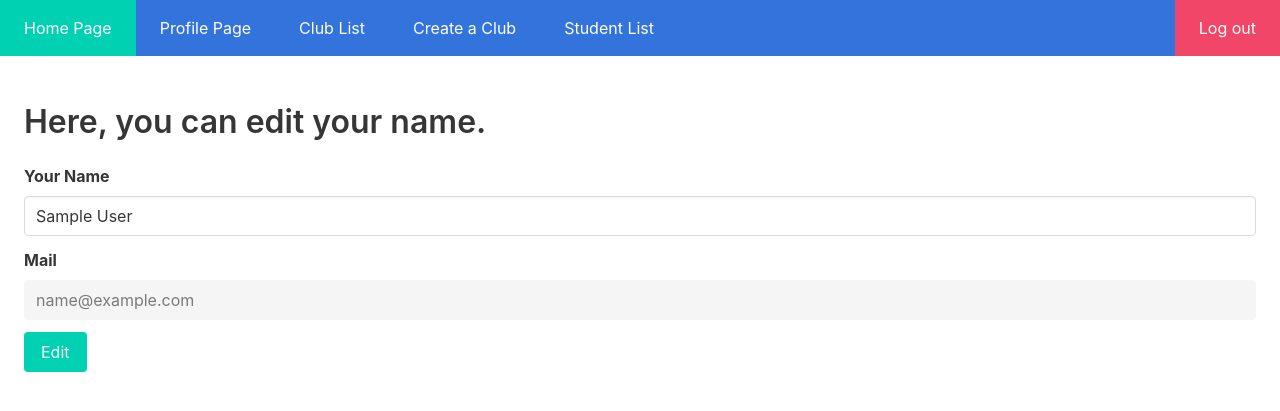
After one commit to anilozlu/itu-scms, a Flask app: page /students/edit/1 in a window 1280 px wide. The commit adds this page. Shown: the top 411 px of the page. Run offline with Flask 2, Linux system fonts and the light colour scheme; a user stored in the database is signed in; tables that the repository leaves empty hold one stand-in row (values such as "Sample post").

Commit message:
users can change their names(only) now, corrected titles on pages.

```diff
--- a/flask_app.py
+++ b/flask_app.py
@@ -25,6 +25,7 @@ def create_app():
     app.add_url_rule("/clubs/events/delete/<int:event_id>", view_func=views.delete_event, methods=["GET","POST"])
     app.add_url_rule("/clubs/events/view/<int:event_id>", view_func=views.event_page, methods=["GET","POST"])
     app.add_url_rule("/clubs/events/edit/<int:event_id>", view_func=views.edit_event, methods=["GET","POST"])
+    app.add_url_rule("/students/edit/<int:user_id>", view_func=views.edit_student, methods=["GET","POST"])
 
     lm.init_app(app)
     lm.login_view = "login_page"
--- a/templates/club.html
+++ b/templates/club.html
@@ -1,5 +1,5 @@
 {% extends "layout.html" %}
-{% block title %} Clubs {% endblock %}
+{% block title %} Club Page {% endblock %}
 {% block content %}
     <p class="subtitle">Total number of members this club has: {{count}}</p>
     <form action="" method="post">
--- a/templates/create_event.html
+++ b/templates/create_event.html
@@ -1,5 +1,5 @@
 {% extends "layout.html" %}
-{% block title %} Club Creation {% endblock %}
+{% block title %} Event Creation {% endblock %}
 {% block content %}
         <h1 class="title">Create an event for your club: {{club[1]}}</h1>
         <form action="" method="post" name="club_create">
--- a/templates/edit_club.html
+++ b/templates/edit_club.html
@@ -1,5 +1,5 @@
 {% extends "layout.html" %}
-{% block title %} Club Creation {% endblock %}
+{% block title %} Edit Club {% endblock %}
 {% block content %}
         <h1 class="title">Here, you can edit your club's name and description!</h1>
         <form action="" method="post">
--- /dev/null
+++ b/templates/edit_student.html
@@ -0,0 +1,24 @@
+{% extends "layout.html" %}
+{% block title %} Edit Student {% endblock %}
+{% block content %}
+        <h1 class="title">Here, you can edit your name.</h1>
+        <form action="" method="post" name="student_edit">
+            <div class="field">
+                <label for="name" class="label">Your Name</label>
+                <div class="control">
+                    <input type="text" name="name" class="input" required="required" value="{{student[1]}}" placeholder="Put your name here."/>
+                </div>
+            </div>
+            <div class="field">
+                <label for="mail" class="label">Mail</label>
+                <div class="control">
+                    <input type="text" name="name" class="input" value="{{student[2]}}" placeholder="Put your mail here." disabled/>
+                </div>
+            </div>
+            <div class="field is-grouped">
+                <div class="control">
+                    <button class="button is-primary">Edit</button>
+                </div>
+            </div>
+        </form>
+{% endblock %}
--- a/templates/student.html
+++ b/templates/student.html
@@ -30,4 +30,9 @@
                 {% endfor %}
             {% endif %}
         </table>
+        {%if member[0] == current_user.username %}
+        <form action="" method="post">
+            <button class = "button is-primary is-pulled-right" name="student_edit" value="edit">Edit</button>
+        </form>
+        {% endif %}
 {% endblock %}
--- a/views.py
+++ b/views.py
@@ -247,7 +247,20 @@ def student_page(member_id):
         mydb.commit()
         flash("You have successfully deleted your account.")
         return redirect(url_for("home_page"))
-
+    elif "student_edit" in request.form:
+        return redirect(url_for("edit_student", user_id=member_id))
+@login_required
+def edit_student(user_id):
+    if request.method == "GET":
+        mycursor.execute("SELECT user_id, full_name, mail FROM Students WHERE user_id={};".format(user_id))
+        student = list(mycursor)[0]
+        return render_template("edit_student.html", student=student)
+    else:
+        name = request.form["name"]
+        mycursor.execute("UPDATE Students SET full_name = '{}' WHERE user_id={};".format(name, user_id))
+        mydb.commit()
+        flash("You have successfully updated your name.")
+        return redirect(url_for("student_page", member_id=user_id))
 @login_required
 def edit_club(club_id):
     mycursor.execute("SELECT role FROM Student_clubs WHERE user_id = '" + str(current_user.username) + "' AND club_id = '" + str(club_id) + "';")
```
